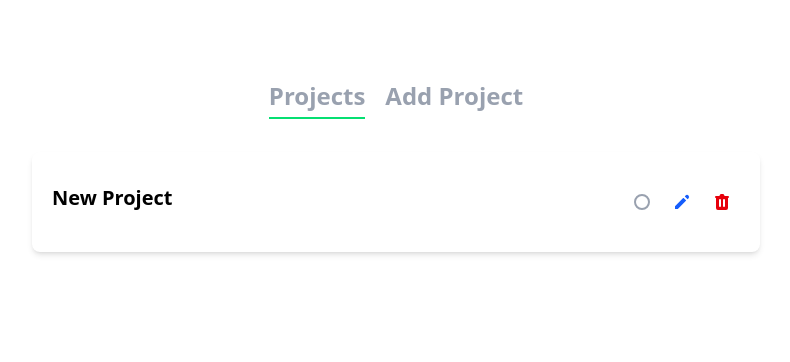
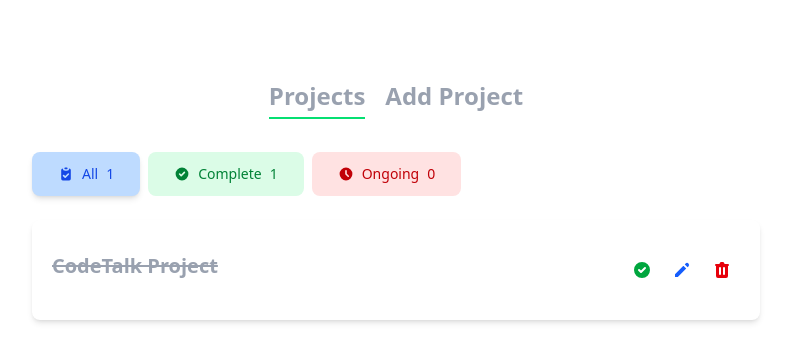
Before and after one commit to Zin-Mg-Nyunt/project-planner, a Vue app: page / in a window 1280 px wide. Shown: the top 362 px of the page, without its empty margins (244-1034 px from the left). Built offline with nearby package versions, Linux system fonts and the light colour scheme; data requests are answered from the project's data file.

Commit message:
add dynamic filter nav

```diff
--- a/database/db.json
+++ b/database/db.json
@@ -1,10 +1,10 @@
 {
   "projects": [
     {
-      "id": "aade",
-      "title": "new project",
-      "detail": "new project detail",
-      "completed": false
+      "id": "b157",
+      "title": "codeTalk project",
+      "detail": "This is a blog website for Teachnology and Software Development. It is created with Laravel. On this website, you can create an account and log in, and read the blogs.",
+      "completed": true
     }
   ]
 }
--- /dev/null
+++ b/src/components/FilterNav.vue
@@ -0,0 +1,96 @@
+<template>
+  <div class="flex items-center gap-2 mb-6">
+    <!-- All Filter -->
+    <button
+      type="button"
+      class="px-6 py-2.5 rounded-lg font-medium text-sm transition-all duration-200 border-2 border-transparent bg-blue-100 text-blue-700 hover:bg-blue-200 hover:shadow-md"
+      @click="filterBy('all')"
+      :class="currentFilter == 'all' ? 'bg-blue-200 shadow-md' : ''"
+    >
+      <span class="flex items-center gap-2">
+        <svg
+          xmlns="http://www.w3.org/2000/svg"
+          class="h-4 w-4"
+          viewBox="0 0 20 20"
+          fill="currentColor"
+        >
+          <path d="M9 2a1 1 0 000 2h2a1 1 0 100-2H9z" />
+          <path
+            fill-rule="evenodd"
+            d="M4 5a2 2 0 012-2 3 3 0 003 3h2a3 3 0 003-3 2 2 0 012 2v11a2 2 0 01-2 2H6a2 2 0 01-2-2V5zm9.707 5.707a1 1 0 00-1.414-1.414L9 12.586l-1.293-1.293a1 1 0 00-1.414 1.414l2 2a1 1 0 001.414 0l4-4z"
+            clip-rule="evenodd"
+          />
+        </svg>
+        All <span>{{ projects.length }}</span>
+      </span>
+    </button>
+
+    <!-- Complete Filter -->
+    <button
+      type="button"
+      class="px-6 py-2.5 rounded-lg font-medium text-sm transition-all duration-200 border-2 border-transparent bg-green-100 text-green-700 hover:bg-green-200 hover:shadow-md"
+      @click="filterBy('complete')"
+      :class="currentFilter == 'complete' ? 'bg-green-200 shadow-md' : ''"
+    >
+      <span class="flex items-center gap-2">
+        <svg
+          xmlns="http://www.w3.org/2000/svg"
+          class="h-4 w-4"
+          viewBox="0 0 20 20"
+          fill="currentColor"
+        >
+          <path
+            fill-rule="evenodd"
+            d="M10 18a8 8 0 100-16 8 8 0 000 16zm3.707-9.293a1 1 0 00-1.414-1.414L9 10.586 7.707 9.293a1 1 0 00-1.414 1.414l2 2a1 1 0 001.414 0l4-4z"
+            clip-rule="evenodd"
+          />
+        </svg>
+        Complete <span>{{ projects.filter((p) => p.completed).length }}</span>
+      </span>
+    </button>
+
+    <!-- Ongoing Filter -->
+    <button
+      type="button"
+      class="px-6 py-2.5 rounded-lg font-medium text-sm transition-all duration-200 border-2 border-transparent bg-red-100 text-red-700 hover:bg-red-200 hover:shadow-md"
+      @click="filterBy('incomplete')"
+      :class="currentFilter == 'incomplete' ? 'bg-red-200 shadow-md' : ''"
+    >
+      <span class="flex items-center gap-2">
+        <svg
+          xmlns="http://www.w3.org/2000/svg"
+          class="h-4 w-4"
+          viewBox="0 0 20 20"
+          fill="currentColor"
+        >
+          <path
+            fill-rule="evenodd"
+            d="M10 18a8 8 0 100-16 8 8 0 000 16zm1-12a1 1 0 10-2 0v4a1 1 0 00.293.707l2.828 2.829a1 1 0 101.415-1.415L11 9.586V6z"
+            clip-rule="evenodd"
+          />
+        </svg>
+        Ongoing <span>{{ projects.filter((p) => !p.completed).length }}</span>
+      </span>
+    </button>
+  </div>
+</template>
+
+<script>
+export default {
+  props: {
+    currentFilter: {
+      type: String,
+    },
+    projects: {
+      type: Array,
+    },
+  },
+  methods: {
+    filterBy(value) {
+      this.$emit('filterBy', value)
+    },
+  },
+}
+</script>
+
+<style scoped></style>
--- a/src/views/ProjectsView.vue
+++ b/src/views/ProjectsView.vue
@@ -1,11 +1,16 @@
 <template>
   <div class="w-full max-w-4xl">
-    <div v-if="projects.length === 0" class="text-center text-gray-500 py-10">
+    <FilterNav
+      @filterBy="currentFilter = $event"
+      :currentFilter="currentFilter"
+      :projects="projects"
+    />
+    <div v-if="filterProjects.length === 0" class="text-center text-gray-500 py-10">
       No projects found. Add a new project to get started!
     </div>
     <div v-else>
       <SingleProject
-        v-for="project in projects"
+        v-for="project in filterProjects"
         :key="project.id"
         :project="project"
         @updateComplete="updateComplete"
@@ -16,15 +21,18 @@
 </template>
 
 <script>
+import FilterNav from '@/components/FilterNav.vue'
 import SingleProject from '@/components/SingleProject.vue'
 
 export default {
   components: {
     SingleProject,
+    FilterNav,
   },
   data() {
     return {
       projects: [],
+      currentFilter: 'all',
     }
   },
   methods: {
@@ -42,6 +50,17 @@ export default {
       .then((datas) => (this.projects = datas))
       .catch()
   },
+  computed: {
+    filterProjects() {
+      if (this.currentFilter == 'all') {
+        return this.projects
+      } else if (this.currentFilter == 'complete') {
+        return this.projects.filter((p) => p.completed)
+      } else {
+        return this.projects.filter((p) => !p.completed)
+      }
+    },
+  },
 }
 </script>
 
```
